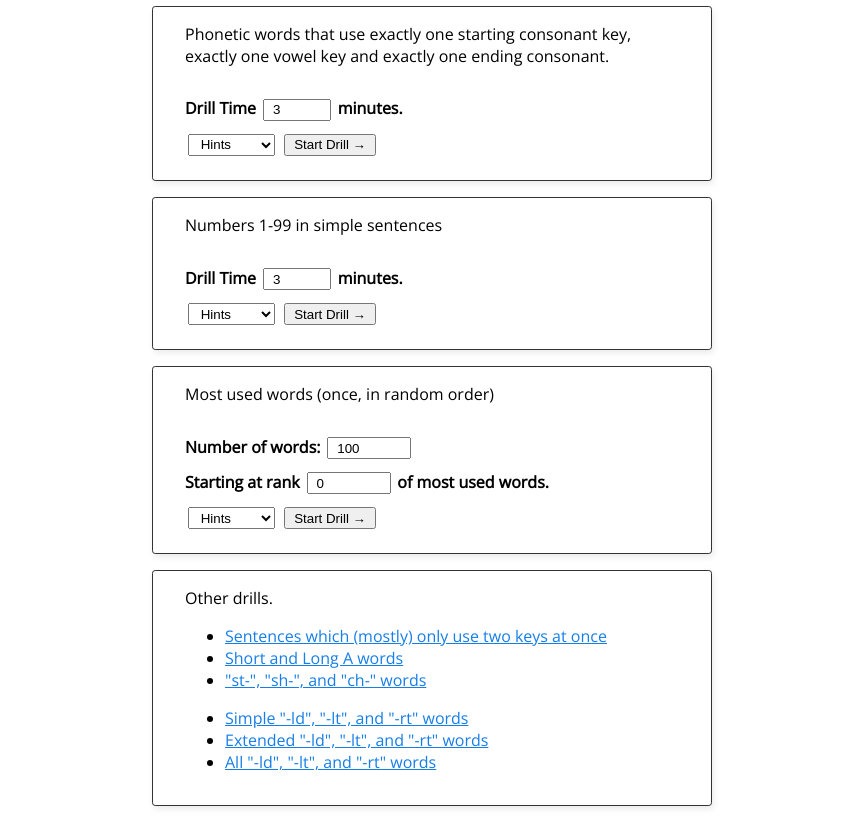
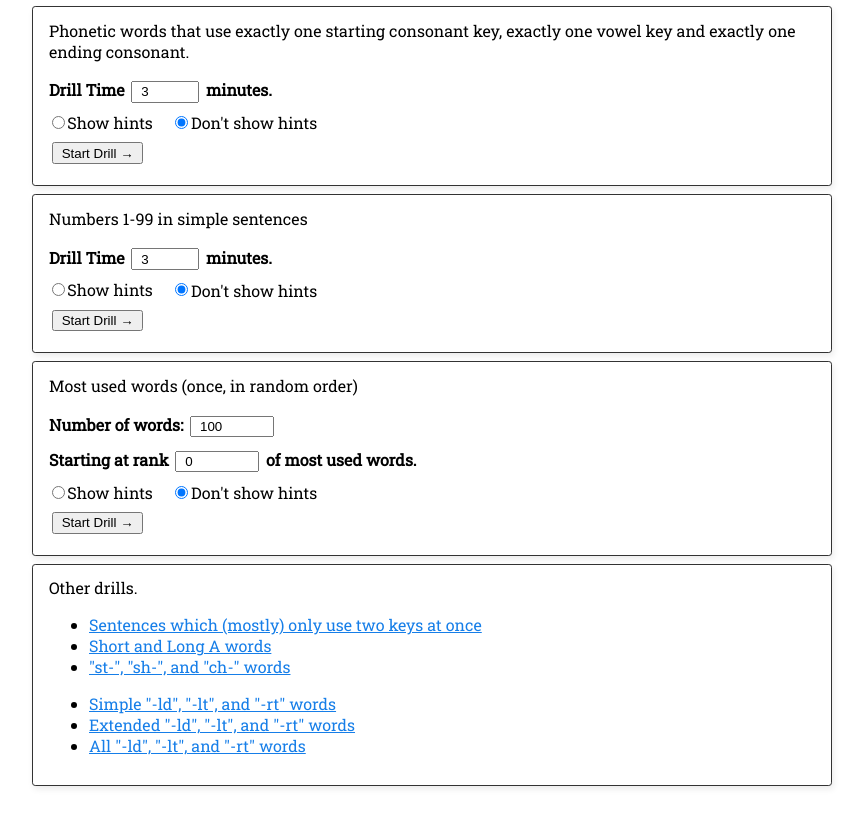
Before and after one commit to JoshuaGrams/steno-jig, a plain HTML site: page form.html in a window 1280 px wide. Shown: the part 96-934 px from the top of the page, without its empty margins (208-1072 px from the left). After the commit the page ends 906 px from the top, so only its background shows below. Drawn offline with nearby package versions, Linux system fonts and the light colour scheme.

Commit message:
Updates to spacing, sizing and form controls
* Now using radio buttons for hints / no hints.
* Changed the design so it all fits on one screen (assuming a standard 1080p monitor)
* Inflated the text related to the steno training, for ease of readability
* Removed Open Sans and Lato fonts and replaced both with Roboto Slab regular
  (more readable, looks nicer for this design in my opinion)

Note: Using rem units for typing box. Unsure if this changes anything at all in regards to compatibility, but since em units are used everywhere else, I doubt there will be any repercussions.

```diff
--- a/form.html
+++ b/form.html
@@ -8,7 +8,7 @@
 	<script src="steno-display.js"></script>
 	<script src="word-sets.js"></script>
 	<script src="plover-translations.js"></script>
-	<link rel="stylesheet" type="text/css" href="https://fonts.googleapis.com/css?family=Lato|Open+Sans">
+	<link rel="stylesheet" type="text/css" href="https://fonts.googleapis.com/css?family=Roboto+Slab">
 </head>
 <body>
 
@@ -26,11 +26,15 @@
 			<b>minutes.</b>
 			<br>
 
-			<select name="hints">
-				<option value="true">Hints</option>
+			<div name="hints">
+				<!--
+					Need ids so the labels can target the radio buttons.
+					ID of ht1 means "Hints True 1" and hf3 means "Hints False 3" for example
+				 -->
+				<input type="radio" name="hints" value="true" id="ht1"><label for="ht1">Show hints</label>
 				<!-- Needs a null value because "false" triggers them anyway -->
-				<option value="">No hints</option>
-			</select>
+				<input type="radio" name="hints" value="" id="hf1" checked><label for="hf1">Don't show hints</label>
+			</div>
 
 			<button>Start Drill &rarr;</button>
 		</form>
@@ -47,11 +51,10 @@
 			<b>minutes.</b>
 			<br>
 
-			<select name="hints">
-				<option value="true">Hints</option>
-				<!-- Needs a null value because "false" triggers them anyway -->
-				<option value="">No hints</option>
-			</select>
+			<div name="hints">
+				<input type="radio" name="hints" value="true" id="ht2"><label for="ht2">Show hints</label>
+				<input type="radio" name="hints" value="" id="hf2" checked><label for="hf2">Don't show hints</label>
+			</div>
 
 			<button>Start Drill &rarr;</button>
 		</form>
@@ -72,11 +75,10 @@
 			<b>of most used words.</b>
 			<br>
 
-			<select name="hints">
-				<option value="true">Hints</option>
-				<!-- Needs a null value because "false" triggers them anyway -->
-				<option value="">No hints</option>
-			</select>
+			<div name="hints">
+				<input type="radio" name="hints" value="true" id="ht3"><label for="ht3">Show hints</label>
+				<input type="radio" name="hints" value="" id="hf3" checked><label for="hf3">Don't show hints</label>
+			</div>
 
 			<button>Start Drill &rarr;</button>
 		</form>
@@ -103,7 +105,7 @@
 
 	<div class="scroll-bounds"><div id="exercise" style="white-space: nowrap"></div></div>
 
-	<div id="answer" style="margin-left: 7em" class="answer" contenteditable="true"><span class="prompt">Type here...</span></div>
+	<div id="answer" class="answer" contenteditable="true"><span class="prompt">Type here...</span></div>
 
 	<p id="clock" class="clock"></p>
 
--- a/style.css
+++ b/style.css
@@ -7,18 +7,24 @@ body, html {
 
 /* Main Layout and Visual Styling of Block Elements */
 body {
-	font-family: Open Sans, Arial, sans-serif;
+	font-family: Roboto Slab, serif;
 }
 
 .wrapper {
-	max-width: 35em;
+	max-width: 50em;
 	margin: 0 auto;
 	padding: 1em;
 }
 
+.welcome-text {
+	max-width: 44em;
+	margin: 0 auto; /* Center it on screen */
+	text-align: center;
+}
+
 .form-section {
-	padding: 1em 2em;
-	margin: 1em 0;
+	padding: 0.8em 1em;
+	margin: 0.5em 0;
 	border: 1px solid #333;
 	border-radius: 0.2em;
 	box-shadow: 0.1em 0.2em 0.4em #ECECEC;
@@ -29,19 +35,21 @@ body {
  */
 
 form.drill-options {
-	margin: 1.6em 0 0.1em 0;
+	margin: 0.8em 0 0.1em 0;
 	box-sizing: border-box;
 }
 
 form.drill-options input,
-form.drill-options select,
 form.drill-options button {
 	padding: 0.1em 0.6em;
 	margin: 0.5em 0.2em;
 }
 
-form.drill-options input[type=number] {
-	/*width: 2.5em;*/
+form.drill-options input[type=radio]:first-child + label {
+	margin-right: 1em;
+}
+form.drill-options input[type=radio] + label {
+	cursor: pointer;
 }
 
 a, a:visited {
@@ -49,12 +57,16 @@ a, a:visited {
 }
 
 .scroll-bounds {
+	font-size: 1.6em;
 	margin-top: 1em;
 	margin-bottom: 0.3em;
 	overflow: hidden;
 }
 
 .answer {
+	font-size: 1.6em;
+	/* Needs to be in rem, because font size was scaled up */
+	margin-left: 7rem;
 	background: #ccc; display: block; height: 1.2em;
 	border: 1px solid #C2C2C2;
 	padding: 0.5em;
@@ -74,14 +86,13 @@ a, a:visited {
 .clock { font-size: 300%; text-align: center; }
 
 .center { text-align: center; }
-.title { font-family: Lato, Arial, sans-serif; }
 
 
 /* Configure these to tune the stroke display to your liking. */
 
 /* Setting it to `smaller` usually means about 83% (1 / 1.2),
  * but there's no standard. */
-#strokes { font-size: 50%; opacity: 1; }
+#strokes { font-size: 80%; opacity: 1; }
 
 #strokes td {
 	background: #666;
```
Also changed, not shown: index.html (+2 -2 lines), learn-plover.html (+2 -2 lines), numbers.html (+2 -2 lines), two-key.html (+2 -2 lines).
